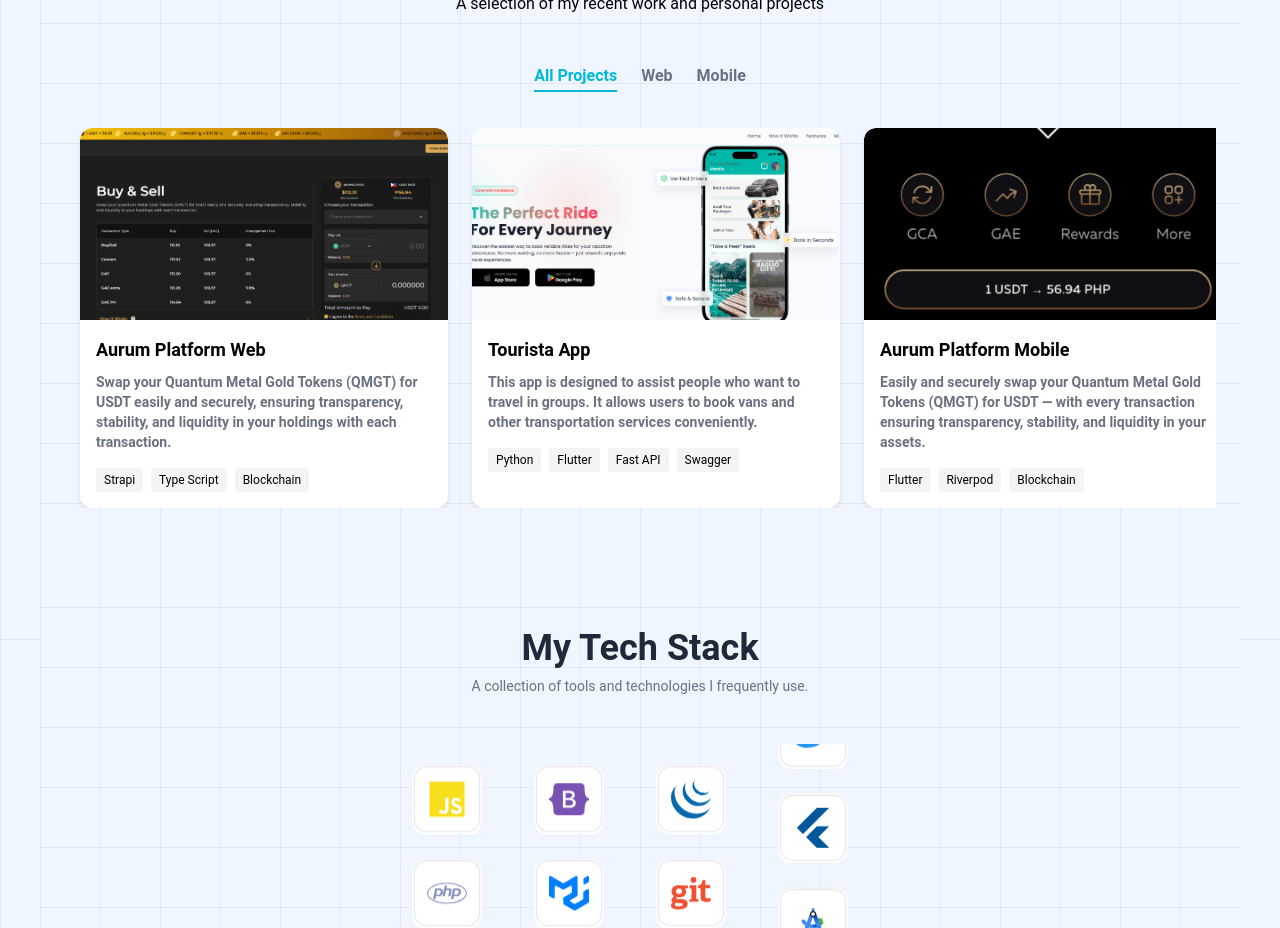
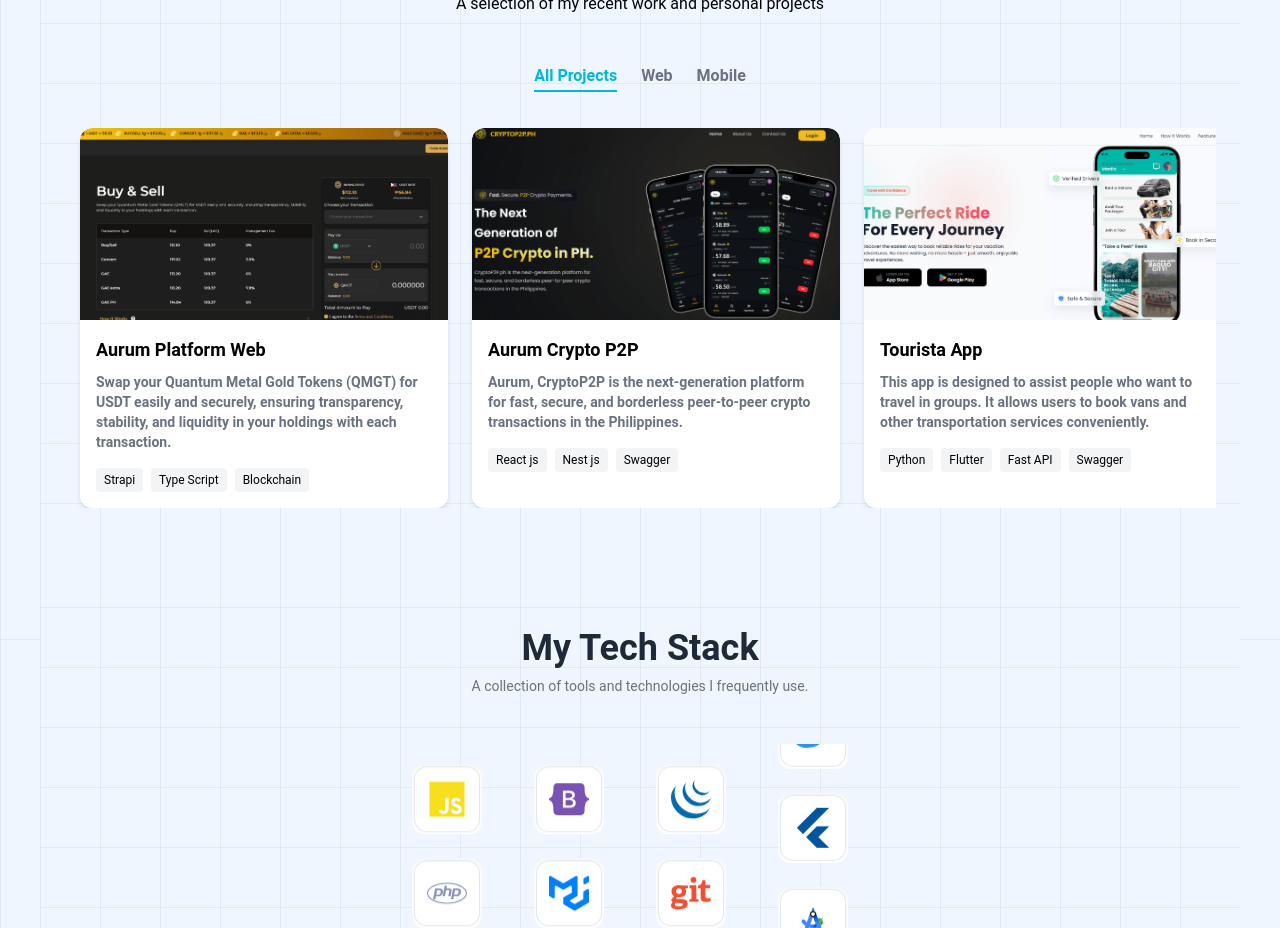
Before and after one commit to AlfredoSantos20/my-portfolio, a React (Vite) app: page / in a window 1280 px wide. Shown: the part 960-1888 px from the top of the page. Built offline with nearby package versions, Linux system fonts and the light colour scheme; no server answers.

Commit message:
some changes

```diff
--- a/src/pages/Project/Project.jsx
+++ b/src/pages/Project/Project.jsx
@@ -14,15 +14,15 @@
     type: 'web',
     link: 'https://aurumplatform.io/',
   },
-  // {
-  //   title: 'Crypto P2P',
-  //   description:
-  //     'CryptoP2P.ph is the next-generation platform for fast, secure, and borderless peer-to-peer crypto transactions in the Philippines.',
-  //   tech: ['React js', 'Nest js', 'Swagger'],
-  //   image: '/assets/images/p2pImg2.png',
-  //   type: 'web',
-  //   link: 'https://www.cryptop2p.ph/',
-  // },
+  {
+    title: 'Aurum Crypto P2P',
+    description:
+      'Aurum, CryptoP2P is the next-generation platform for fast, secure, and borderless peer-to-peer crypto transactions in the Philippines.',
+    tech: ['React js', 'Nest js', 'Swagger'],
+    image: '/assets/images/p2pImg2.png',
+    type: 'web',
+    link: 'https://www.cryptop2p.ph/',
+  },
   {
     title: 'Tourista App',
     description:
```
